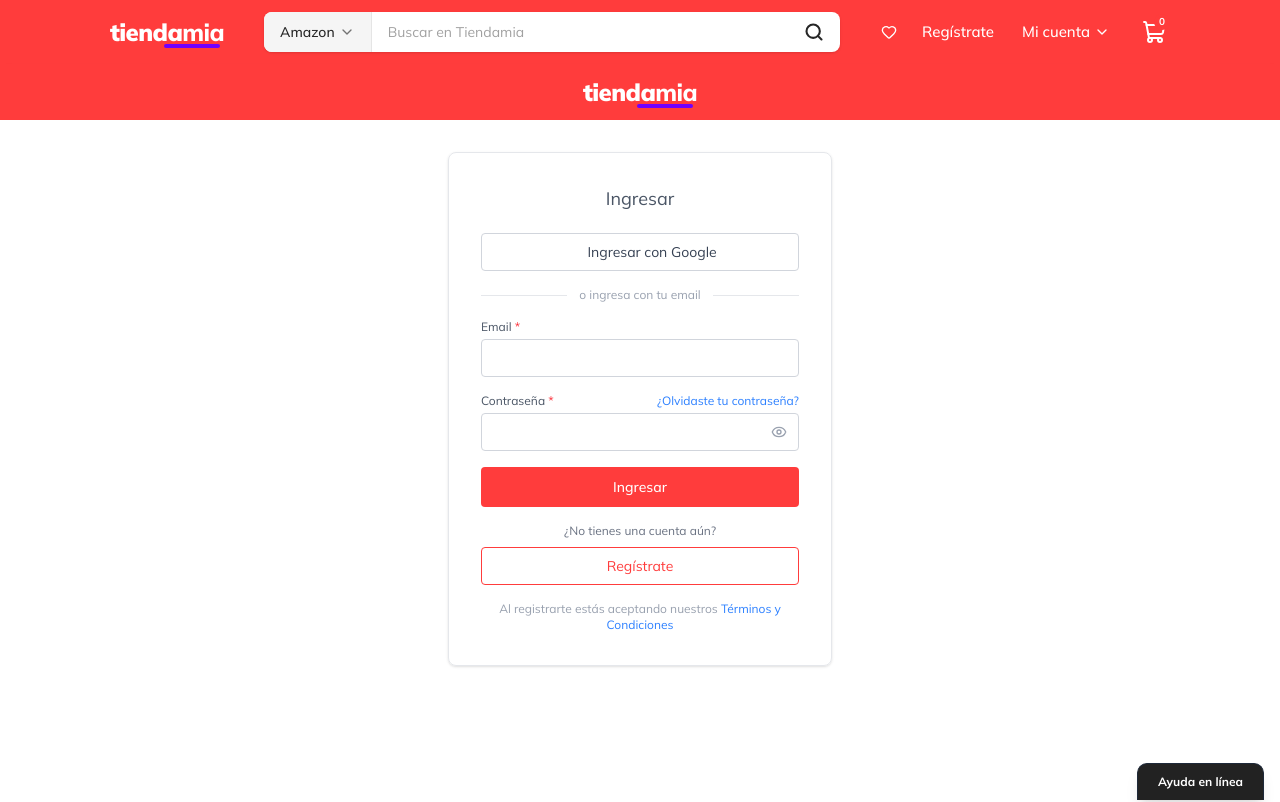
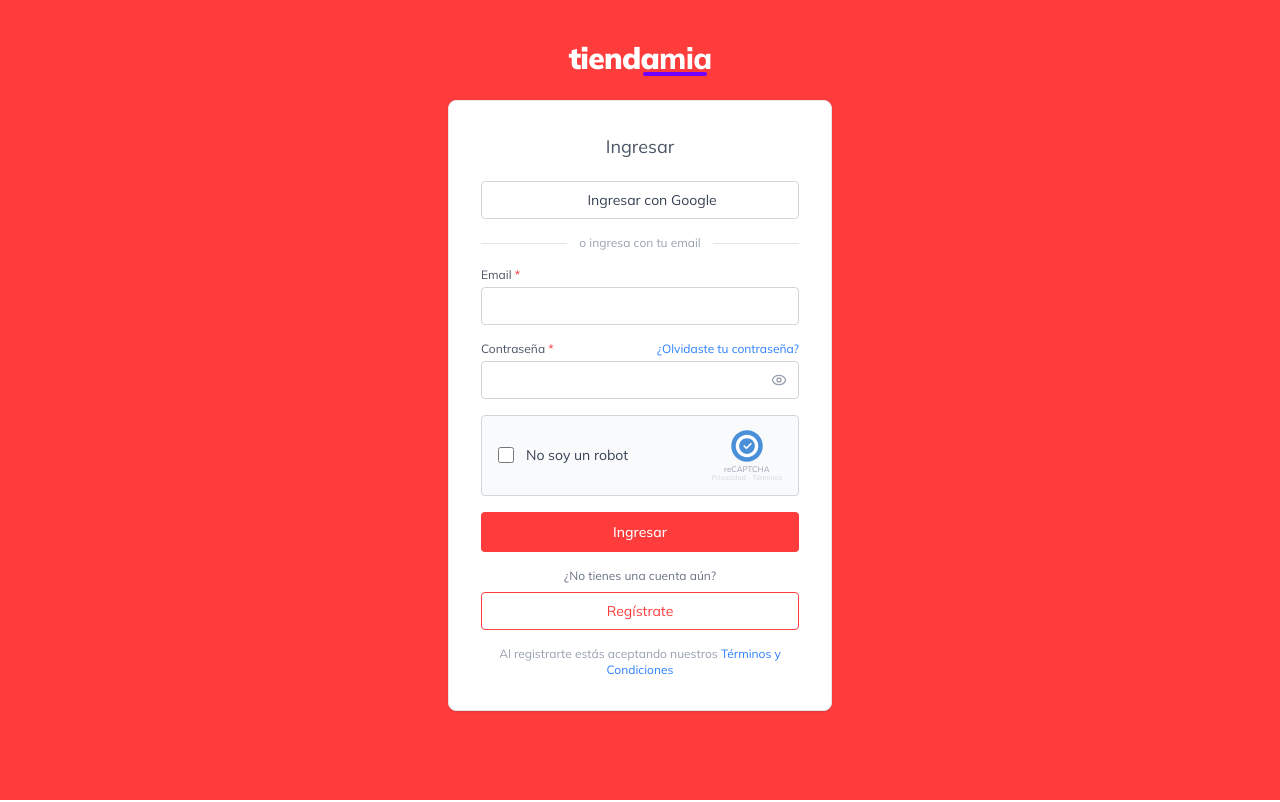
Before and after one commit to ZER0SEV7N/Tiendamia-frontend, a Next.js app: page /login in a window 1280 px wide. Shown: the top 802 px of the page. Built offline with nearby package versions, Linux system fonts and the light colour scheme; some icons are missing.

Commit message:
feat: corregir bugs en el diseño de los formularios registro y cambiar-password

```diff
--- a/app/(auth)/layout.tsx
+++ b/app/(auth)/layout.tsx
@@ -1,16 +1,14 @@
-// Layout para páginas de auth
 export default function AuthLayout({ children }: { children: React.ReactNode }) {
   return (
-    <div className="min-h-screen flex flex-col">
-      <header className="w-full bg-[#FF3C3C] flex items-center justify-center py-3 shadow-md">
-        <div className="flex flex-col items-center cursor-pointer select-none">
-          <span className="text-2xl font-black tracking-tight text-white font-sans">
+    <div className="min-h-screen flex flex-col bg-[#FF3C3C]">
+      <main className="flex-1 flex flex-col items-center py-10 px-4">
+        {/* Logo de Tiendamia*/}
+        <div className="flex flex-col items-center mb-6 cursor-pointer select-none">
+          <span className="text-3xl font-black tracking-tight text-white font-sans">
             tienda<span className="text-white font-extrabold">mia</span>
           </span>
-          <div className="w-14 h-1 bg-[#7000FF] rounded-full -mt-1 self-end mr-1" />
+          <div className="w-16 h-1 bg-[#7000FF] rounded-full -mt-1 self-end mr-1" />
         </div>
-      </header>
-      <main className="flex-1 bg-white">
         {children}
       </main>
     </div>
--- a/app/(auth)/login/page.tsx
+++ b/app/(auth)/login/page.tsx
@@ -14,9 +14,14 @@
   const [mostrarPass, setMostrarPass] = useState(false);
   const [error, setError] = useState("");
   const [cargando, setCargando] = useState(false);
+  const [captchaChecked, setCaptchaChecked] = useState(false);
 
   const handleSubmit = async (e: React.FormEvent) => {
     e.preventDefault();
+    if (!captchaChecked) {
+      setError("Por favor verifica que no eres un robot.");
+      return;
+    }
     setError("");
     setCargando(true);
     try {
@@ -30,8 +35,7 @@
   };
 
   return (
-    <div className="flex justify-center py-8 px-4">
-      <div className="w-full max-w-sm border border-gray-200 rounded-md p-8 shadow-sm">
+    <div className="w-full max-w-sm bg-white border border-gray-200 rounded-md p-8 shadow-sm">
       <h1 className="text-center text-lg font-normal text-gray-600 mb-5">Ingresar</h1>
 
       {/* Google */}
@@ -96,7 +100,30 @@
           </div>
         </div>
 
-          {/* Botón ingresar */}
+        {/* reCAPTCHA solo pa simular */}
+        <div className="border border-gray-300 rounded px-4 py-3 flex items-center justify-between bg-gray-50">
+          <label className="flex items-center gap-3 cursor-pointer select-none">
+            <input
+              type="checkbox"
+              checked={captchaChecked}
+              onChange={(e) => setCaptchaChecked(e.target.checked)}
+              className="w-4 h-4 accent-gray-600 cursor-pointer"
+            />
+            <span className="text-sm text-gray-700">No soy un robot</span>
+          </label>
+          <div className="flex flex-col items-center">
+            <svg viewBox="0 0 64 64" className="w-9 h-9" xmlns="http://www.w3.org/2000/svg">
+              <path d="M32 4C16.536 4 4 16.536 4 32s12.536 28 28 28 28-12.536 28-28S47.464 4 32 4z" fill="#4A90D9"/>
+              <path d="M32 12c-11.046 0-20 8.954-20 20s8.954 20 20 20 20-8.954 20-20-8.954-20-20-20z" fill="#fff"/>
+              <path d="M32 18c-7.732 0-14 6.268-14 14s6.268 14 14 14 14-6.268 14-14-6.268-14-14-14z" fill="#4A90D9"/>
+              <path d="M27 32l4 4 8-8" stroke="#fff" strokeWidth="3" strokeLinecap="round" strokeLinejoin="round" fill="none"/>
+            </svg>
+            <span className="text-[8px] text-gray-400 leading-tight text-center">reCAPTCHA</span>
+            <span className="text-[7px] text-gray-300 leading-tight">Privacidad - Términos</span>
+          </div>
+        </div>
+
+        {/* Boton ingresar */}
         <button
           type="submit"
           disabled={cargando}
@@ -124,6 +151,5 @@
         </Link>
       </p>
     </div>
-    </div>
   );
 }
--- a/app/(auth)/recuperar-password/page.tsx
+++ b/app/(auth)/recuperar-password/page.tsx
@@ -1,6 +1,7 @@
 "use client";
 
 import { useState } from "react";
+import Link from "next/link";
 import { solicitarRecuperacion } from "@/lib/auth";
 
 export default function RecuperarPasswordPage() {
@@ -25,23 +26,24 @@
 
   if (enviado) {
     return (
-      <div className="flex justify-center py-16 px-4">
-        <div className="w-full max-w-md text-center">
+      <div className="w-full max-w-sm bg-white border border-gray-200 rounded-md p-8 shadow-sm text-center">
         <div className="text-green-500 text-5xl mb-4">✓</div>
         <h2 className="text-lg font-medium text-gray-700 mb-2">¡Correo enviado!</h2>
         <p className="text-sm text-gray-500">
           Revisá tu bandeja de entrada en <strong>{correo}</strong> y hacé clic en el enlace para restablecer tu contraseña.
         </p>
         <p className="text-xs text-gray-400 mt-3">El enlace expira en 15 minutos.</p>
-        </div>
+        <Link href="/login" className="inline-block mt-6 text-sm text-[#FF3C3C] hover:underline">
+          Volver al inicio de sesión
+        </Link>
       </div>
     );
   }
 
   return (
-    <div className="flex justify-center py-10 px-4">
-      <div className="w-full max-w-md">
-        <p className="text-sm text-gray-600 mb-6">
+    <div className="w-full max-w-sm bg-white border border-gray-200 rounded-md p-8 shadow-sm">
+      <h1 className="text-center text-lg font-normal text-gray-600 mb-2">Recuperar contraseña</h1>
+      <p className="text-xs text-gray-400 text-center mb-6">
         Ingresa tu email para recibir un enlace y restablecer tu contraseña.
       </p>
 
@@ -68,11 +70,16 @@
         <button
           type="submit"
           disabled={cargando}
-            className="bg-[#FF3C3C] hover:bg-[#e53030] text-white font-medium px-6 py-2 rounded text-sm transition disabled:opacity-60"
+          className="w-full bg-[#FF3C3C] hover:bg-[#e53030] text-white font-medium py-2.5 rounded text-sm transition disabled:opacity-60"
         >
           {cargando ? "Enviando..." : "Enviarme enlace"}
         </button>
       </form>
+
+      <div className="mt-4 text-center">
+        <Link href="/login" className="text-xs text-gray-400 hover:text-gray-600 transition">
+          ← Volver al inicio de sesión
+        </Link>
       </div>
     </div>
   );
--- a/app/(auth)/register/page.tsx
+++ b/app/(auth)/register/page.tsx
@@ -46,8 +46,7 @@
   const seguridad = nivelSeguridad(form.password);
 
   return (
-    <div className="flex justify-center py-8 px-4">
-      <div className="w-full max-w-sm border border-gray-200 rounded-md p-8 shadow-sm">
+    <div className="w-full max-w-sm bg-white border border-gray-200 rounded-md p-8 shadow-sm">
       <h1 className="text-center text-lg font-normal text-gray-600 mb-5">Regístrate</h1>
 
       {/* Google */}
@@ -158,7 +157,7 @@
           Recibir ofertas de Tiendamia
         </label>
 
-          {/* Botón registrar */}
+        {/* Boton registrar */}
         <button
           type="submit"
           disabled={cargando}
@@ -186,6 +185,5 @@
         </Link>
       </p>
     </div>
-    </div>
   );
 }
--- /dev/null
+++ b/app/(public)/layout.tsx
@@ -0,0 +1,14 @@
+import SideBar from "@/components/public/SideBar";
+import Footer from "@/components/public/Footer";
+
+export default function PublicLayout({ children }: { children: React.ReactNode }) {
+  return (
+    <>
+      <SideBar />
+      <main className="flex-1">
+        {children}
+      </main>
+      <Footer />
+    </>
+  );
+}
--- a/app/layout.tsx
+++ b/app/layout.tsx
@@ -1,8 +1,6 @@
 import type { Metadata } from "next";
 import { Geist, Geist_Mono, Mulish } from "next/font/google";
-import Footer from "@/components/public/Footer";
 import "./globals.css";
-import SideBar from "@/components/public/SideBar";
 
 const geistSans = Geist({
   variable: "--font-geist-sans",
@@ -36,9 +34,7 @@
       className={`${geistSans.variable} ${geistMono.variable} ${mulish.className} h-full antialiased`}
     >
       <body className="min-h-full flex flex-col">
-        <SideBar />
         {children}
-        <Footer />
       </body>
     </html>
   );
--- a/app/page.tsx
+++ /dev/null
@@ -1,5 +0,0 @@
-function Home() {
-  return <div>Inicio</div>;
-}
-
-export default Home;
```
Also changed, not shown: app/(public)/page.tsx (added). Lines whose indentation alone changed are shown as unchanged.
